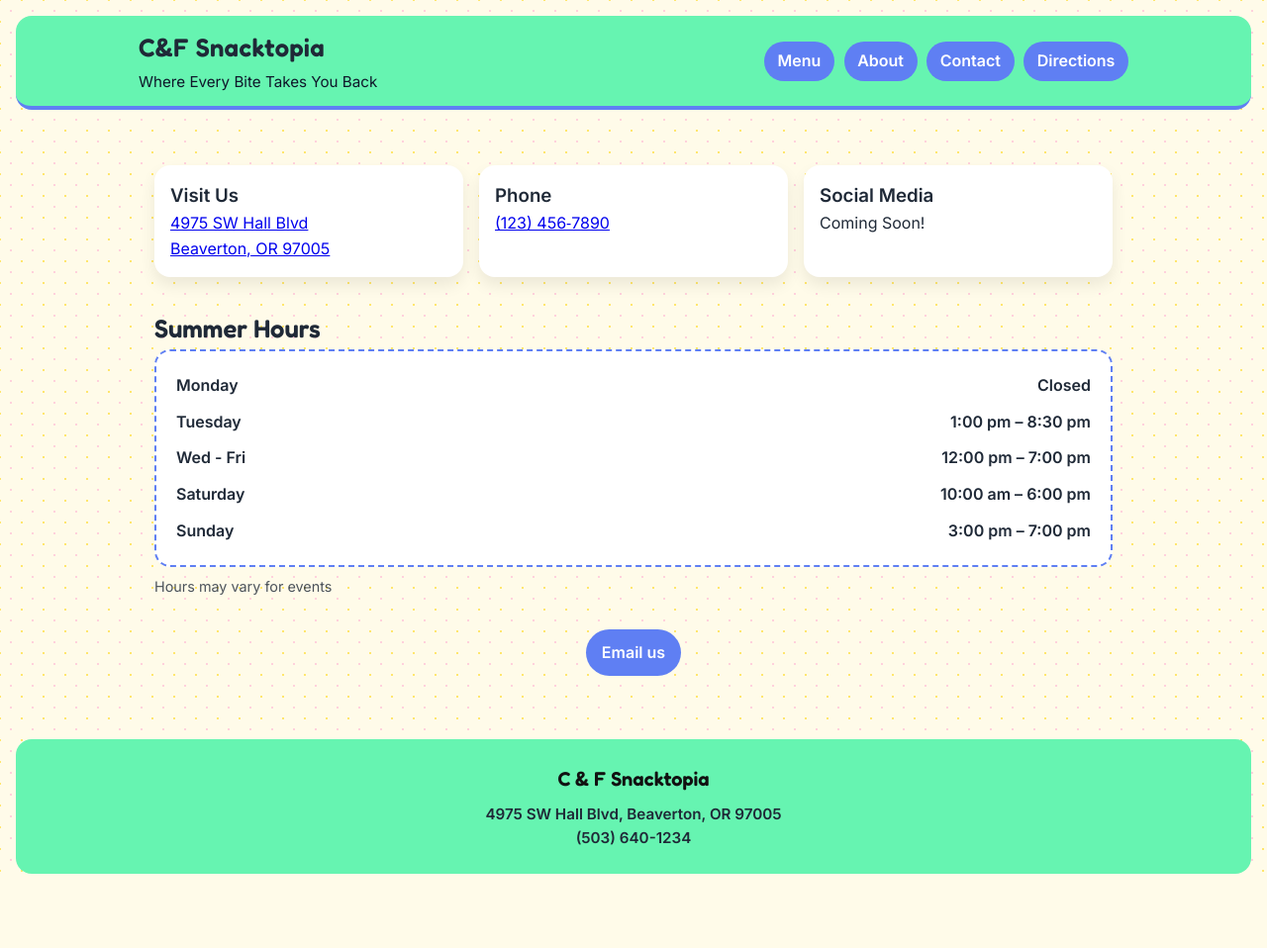
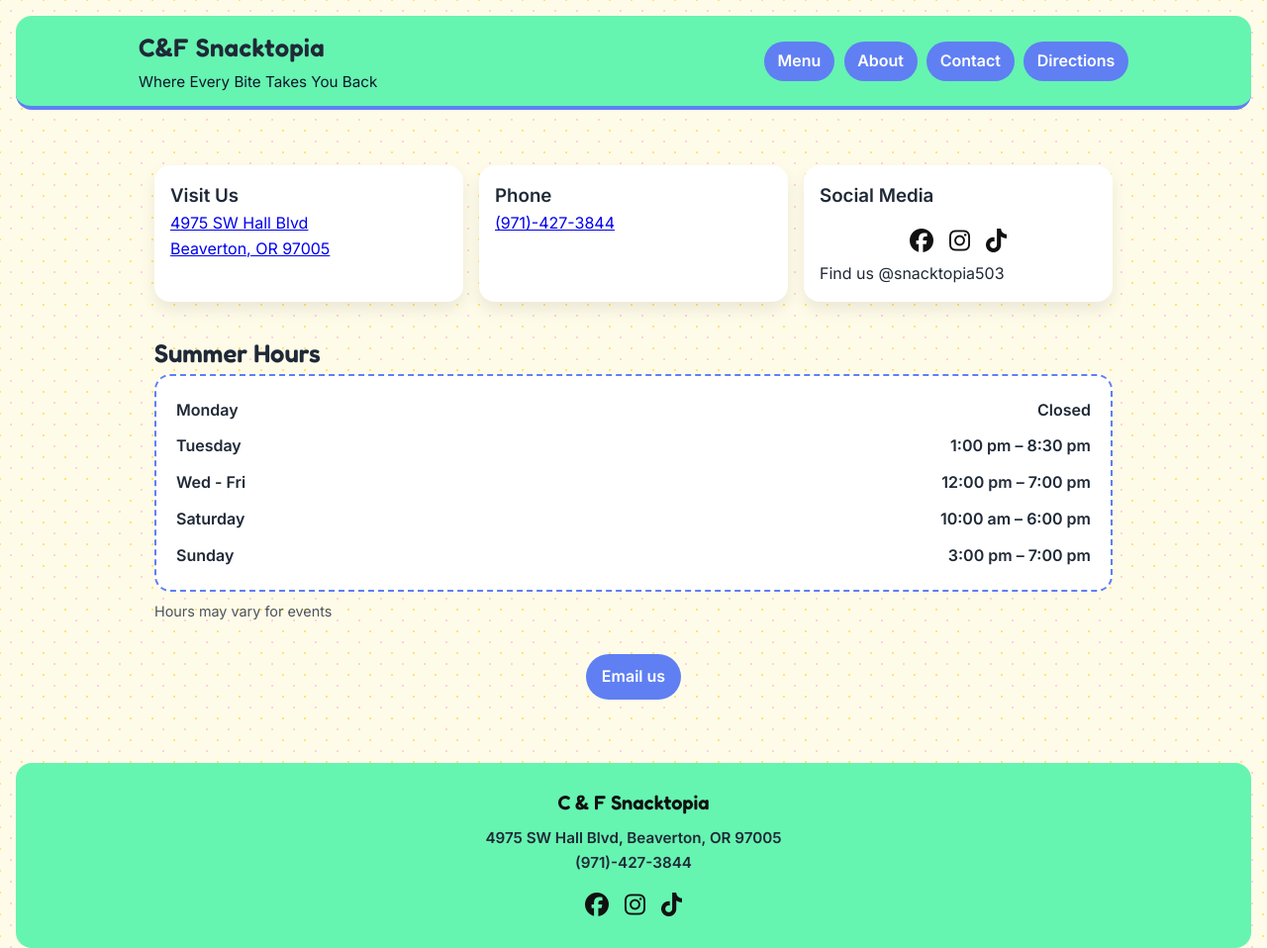
Before and after one commit to bettertogethertech/snacktopia, a plain HTML site: page contact.html in a window 1280 px wide. Shown: the whole page at 99% size. Before the commit the page ends 883 px from the top, so only its background shows below. Drawn offline with Linux system fonts and the light colour scheme.

Commit message:
changed number

```diff
--- a/contact.html
+++ b/contact.html
@@ -52,19 +52,22 @@ family=Fredoka:wght@500;600&family=Inter:wght@400;600&display=swap" rel="stylesh
             </div>
             <div class="contact-card">
                 <h3>Phone</h3>
-                <p><a href="tel:+11234567890">(123) 456‑7890</a></p>
+                <p><a href="tel:+19714273844">(971)-427-3844</a></p>
             </div>
             <div class="contact-card">
                 <h3>Social Media</h3>
-                <p>Coming Soon!</p>
-                <!-- <div class="social-links">
-                <a href="https://www.facebook.com/YOUR_PAGE" target="_blank" aria-label="Facebook">
+                <div class="social-links">
+                    <a href="https://www.facebook.com/profile.php?id=61581862375942" target="_blank" aria-label="Facebook">
                         <i class="fab fa-facebook"></i>
                     </a>
-                <a href="https://www.instagram.com/YOUR_PAGE" target="_blank" aria-label="Instagram">
+                    <a href="https://www.instagram.com/snacktopia503/" target="_blank" aria-label="Instagram">
                         <i class="fab fa-instagram"></i>
                     </a>
-            </div> -->
+                    <a href="https://www.tiktok.com/@snacktopia503" target="_blank" aria-label="TikTok" >
+                        <i class="fab fa-tiktok"></i>
+                    </a>
+                </div>
+                <p>Find us @snacktopia503</p>
             </div>
         </div>
         <section class="hours">
@@ -93,18 +96,19 @@ family=Fredoka:wght@500;600&family=Inter:wght@400;600&display=swap" rel="stylesh
                 </a>
             </p>
             <p>
-                <a href="tel:+15036401234">(503) 640-1234</a>
+                <a href="tel:+19714273844">(971)-427-3844</a>
             </p>
-                <!--
                 <div class="social-links">
-                <a href="https://www.facebook.com/YOUR_PAGE" target="_blank" aria-label="Facebook">
+                    <a href="https://www.facebook.com/profile.php?id=61581862375942" target="_blank" aria-label="Facebook">
                         <i class="fab fa-facebook"></i>
                     </a>
-                <a href="https://www.instagram.com/YOUR_PAGE" target="_blank" aria-label="Instagram">
+                    <a href="https://www.instagram.com/snacktopia503/" target="_blank" aria-label="Instagram">
                         <i class="fab fa-instagram"></i>
                     </a>
+                    <a href="https://www.tiktok.com/@snacktopia46" target="_blank" aria-label="TikTok" >
+                        <i class="fab fa-tiktok"></i>
+                    </a>
                 </div>
-                -->
         </div>
     </footer>
 
```
Also changed, not shown: about.html (+8 -7 lines), index.html (+11 -10 lines). Lines whose indentation alone changed are shown as unchanged.
